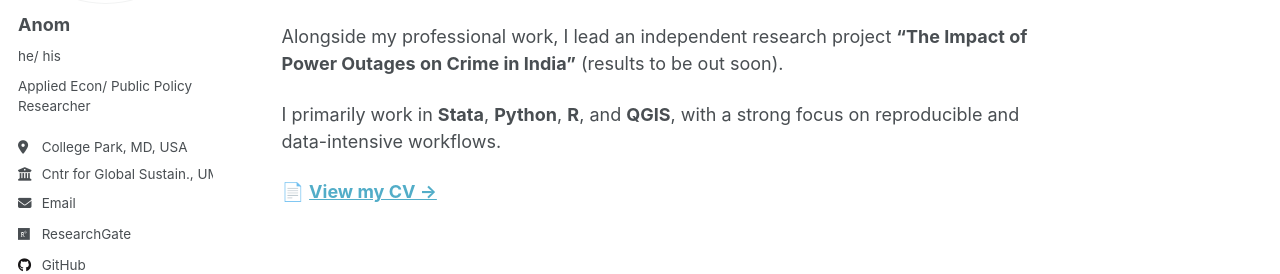
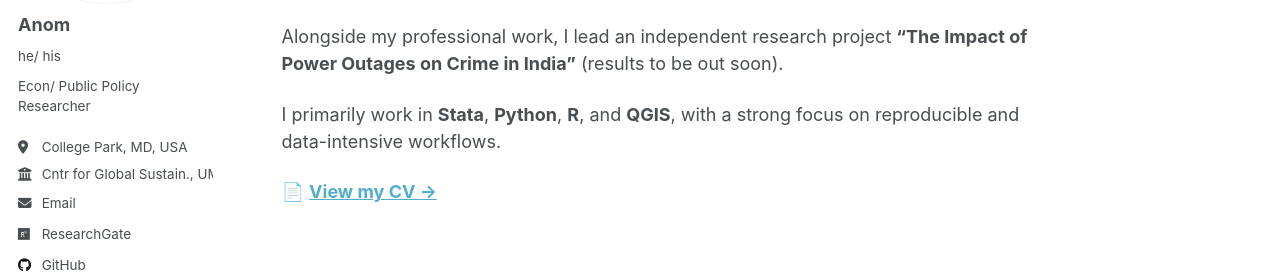
Before and after one commit to anomdule/anomdule.github.io, a Jekyll site: the page built from _pages/about.md, in a window 1280 px wide. Shown: the part 248-522 px from the top of the page. Built offline with Jekyll 4.4.1, drawn with Linux system fonts in a browser that asks for light colours; a script that is not in the unit is left out.

Commit message:
Update _config.yml

```diff
--- a/_config.yml
+++ b/_config.yml
@@ -26,7 +26,7 @@ author:
   avatar           : "anom_dp_2.png"
   name             : "Anom"
   pronouns         : "he/ his"
-  bio              : "Applied Econ/ Public Policy Researcher"
+  bio              : "Econ/ Public Policy Researcher"
   location         : "College Park, MD, USA"
   employer         : >
                      Cntr for Global Sustain., UMD
```
